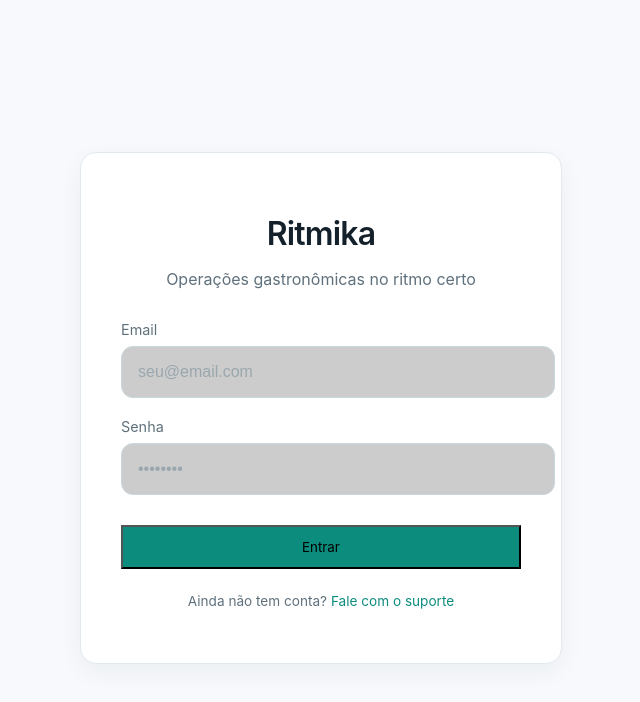
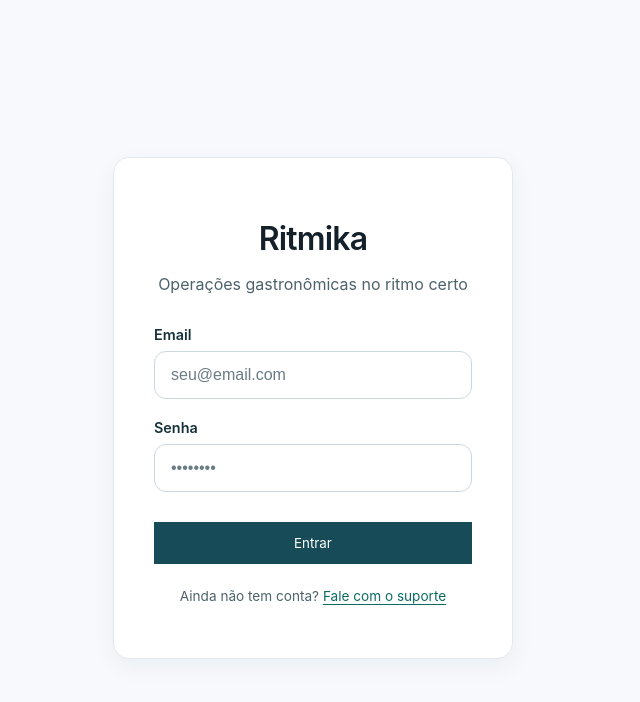
Before and after one commit to joao2141212/ritmika, a React (Vite) app in the folder client/: page /login in a window 1280 px wide. Shown: the top 702 px of the page, without its empty margins (327-967 px from the left). Built offline with nearby package versions, Linux system fonts and the light colour scheme; no server answers.

Commit message:
fix: polish white login experience

```diff
--- a/client/src/pages/Login.jsx
+++ b/client/src/pages/Login.jsx
@@ -42,29 +42,37 @@ const Login = () => {
                     <p>Operações gastronômicas no ritmo certo</p>
                 </div>
 
-                {error && <div className="error-message">{error}</div>}
+                {error && (
+                    <div className="error-message" role="alert" aria-live="polite">
+                        {error}
+                    </div>
+                )}
 
                 <form onSubmit={handleSubmit}>
                     <div className="form-group">
-                        <label>Email</label>
+                        <label htmlFor="login-email">Email</label>
                         <input
+                            id="login-email"
                             type="email"
                             className="input-field"
                             value={email}
                             onChange={(e) => setEmail(e.target.value)}
                             placeholder="seu@email.com"
+                            autoComplete="email"
                             required
                         />
                     </div>
 
                     <div className="form-group">
-                        <label>Senha</label>
+                        <label htmlFor="login-password">Senha</label>
                         <input
+                            id="login-password"
                             type="password"
                             className="input-field"
                             value={password}
                             onChange={(e) => setPassword(e.target.value)}
                             placeholder="••••••••"
+                            autoComplete="current-password"
                             required
                         />
                     </div>
--- a/client/src/styles/login.css
+++ b/client/src/styles/login.css
@@ -1,12 +1,22 @@
 .login-container {
-    height: 100vh;
-    width: 100vw;
+    min-height: 100dvh;
+    width: 100%;
+    max-width: 100%;
+    box-sizing: border-box;
     display: flex;
     align-items: center;
     justify-content: center;
     position: relative;
     overflow: hidden;
-    background: #0d1117;
+    padding: 24px;
+    background: #f6fafb;
+    color: #17313a;
+    --login-surface: #ffffff;
+    --login-border: #cbd8dd;
+    --login-text: #17313a;
+    --login-muted: #4d626b;
+    --login-accent: #0b6b61;
+    --login-primary: #174b57;
 }
 
 .login-background {
@@ -16,6 +26,7 @@
     width: 100%;
     height: 100%;
     z-index: 0;
+    pointer-events: none;
 }
 
 .orb {
@@ -28,7 +39,7 @@
 .orb-1 {
     width: 400px;
     height: 400px;
-    background: var(--accent-primary);
+    background: #d8efeb;
     top: -100px;
     left: -100px;
     animation: float 10s infinite ease-in-out;
@@ -37,7 +48,7 @@
 .orb-2 {
     width: 300px;
     height: 300px;
-    background: var(--warning);
+    background: #f8e8c9;
     bottom: -50px;
     right: -50px;
     animation: float 12s infinite ease-in-out reverse;
@@ -58,11 +69,15 @@
 }
 
 .login-card {
-    width: 100%;
+    width: min(100%, 400px);
     max-width: 400px;
-    padding: 40px;
+    box-sizing: border-box;
+    padding: clamp(24px, 5vw, 40px);
     z-index: 1;
-    box-shadow: var(--shadow-lg);
+    background: var(--login-surface);
+    border: 1px solid var(--login-border);
+    border-radius: 20px;
+    box-shadow: 0 20px 60px rgba(23, 49, 58, 0.12);
 }
 
 .login-header {
@@ -80,7 +95,7 @@
 }
 
 .login-header p {
-    color: var(--text-secondary);
+    color: var(--login-muted);
 }
 
 .form-group {
@@ -91,7 +106,31 @@
     display: block;
     margin-bottom: 8px;
     font-size: 0.9rem;
-    color: var(--text-secondary);
+    color: var(--login-text);
+    font-weight: 600;
+}
+
+.login-card .input-field {
+    width: 100%;
+    min-width: 0;
+    box-sizing: border-box;
+    background: #ffffff;
+    border: 1px solid var(--login-border);
+    color: var(--login-text);
+    padding: 14px 16px;
+}
+
+.login-card .input-field::placeholder {
+    color: #6a7d84;
+    opacity: 1;
+}
+
+.login-card .input-field:focus,
+.login-card .input-field:focus-visible {
+    outline: 3px solid rgba(11, 107, 97, 0.22);
+    outline-offset: 2px;
+    border-color: var(--login-accent);
+    background: #ffffff;
 }
 
 .login-btn {
@@ -100,9 +139,21 @@
     padding: 12px;
 }
 
+.login-card .login-btn {
+    background: var(--login-primary);
+    color: #ffffff;
+    border: 1px solid var(--login-primary);
+}
+
+.login-card .login-btn:hover,
+.login-card .login-btn:focus-visible {
+    background: #0f3d48;
+    border-color: #0f3d48;
+}
+
 .error-message {
     background: rgba(218, 54, 51, 0.1);
-    color: var(--danger);
+    color: #a12825;
     padding: 10px;
     border-radius: var(--radius-sm);
     margin-bottom: 20px;
@@ -114,10 +165,26 @@
     margin-top: 24px;
     text-align: center;
     font-size: 0.85rem;
-    color: var(--text-secondary);
+    color: var(--login-muted);
 }
 
 .login-footer a {
-    color: var(--accent-primary);
-    text-decoration: none;
+    color: var(--login-accent);
+    text-decoration: underline;
+    text-underline-offset: 3px;
 }
+
+.login-footer a:hover,
+.login-footer a:focus-visible {
+    color: #064f48;
+}
+
+@media (max-width: 480px) {
+    .login-container {
+        padding: 16px;
+    }
+
+    .login-card {
+        border-radius: 16px;
+    }
+}
```
